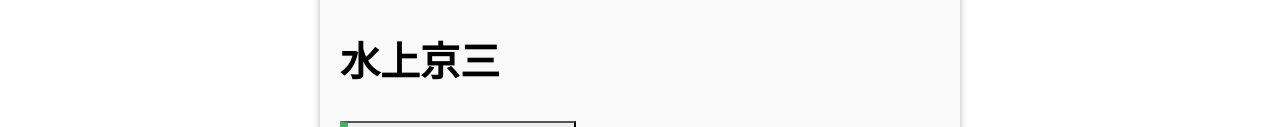
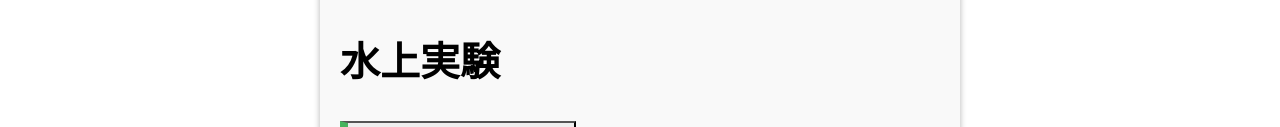
Before and after one commit to soundPorco/profile2, a plain HTML site: page index.html in a window 1280 px wide. Shown: the part 166-293 px from the top of the page. Drawn offline with Linux system fonts and the light colour scheme.

Commit message:
first fixed

```diff
--- a/index.html
+++ b/index.html
@@ -10,7 +10,9 @@
         <h1>ProfileCard</h1>
         <div>
             <button class="Name">My Name</button>
-            <h2>水上京三</h2>
+            <h2>水上実験
+
+            </h2>
             <button class="Intro">Self Introduction</button>
             <p>四国大学メディア情報学科一年</p>
             <p>高校までバスケしてました。バイトと趣味に追われる18歳です!</p>
```
